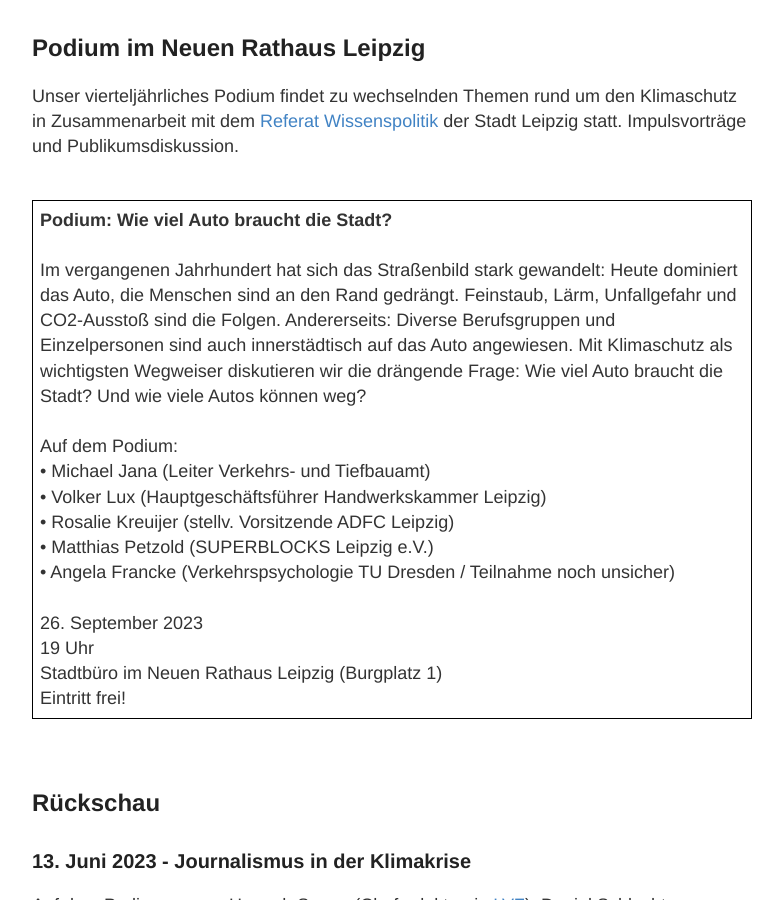
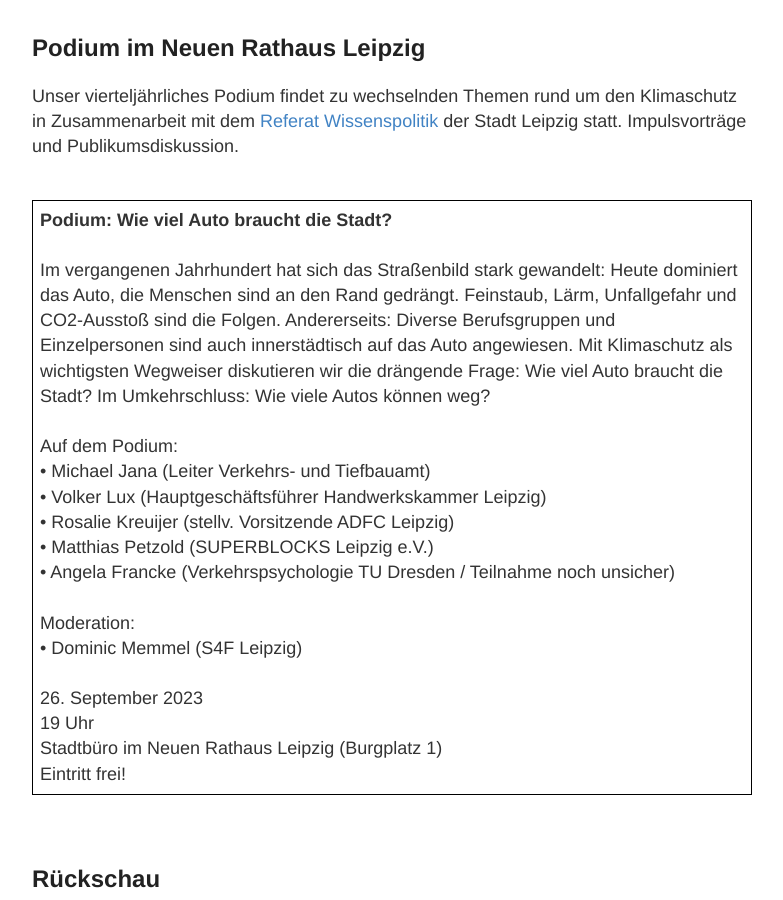
Before and after one commit to s4f-leipzig/s4f-leipzig.github.io, a Jekyll site: the page built from podium.html, in a window 1280 px wide and 900 px high, scrolled down 249 px. Shown: the whole window, without its empty margins (248-1031 px from the left). Built offline with Jekyll 4.4.1, drawn with Linux system fonts in a browser that asks for light colours.

Commit message:
Update podium.html

```diff
--- a/podium.html
+++ b/podium.html
@@ -8,7 +8,7 @@ Unser vierteljährliches Podium findet zu wechselnden Themen rund um den Klimasc
 <p style="border: 1px solid black; padding: 7px">
 <b>Podium: Wie viel Auto braucht die Stadt?</b>
 <br><br>
-Im vergangenen Jahrhundert hat sich das Straßenbild stark gewandelt: Heute dominiert das Auto, die Menschen sind an den Rand gedrängt. Feinstaub, Lärm, Unfallgefahr und CO2-Ausstoß sind die Folgen. Andererseits: Diverse Berufsgruppen und Einzelpersonen sind auch innerstädtisch auf das Auto angewiesen. Mit Klimaschutz als wichtigsten Wegweiser diskutieren wir die drängende Frage: Wie viel Auto braucht die Stadt? Und wie viele Autos können weg?
+Im vergangenen Jahrhundert hat sich das Straßenbild stark gewandelt: Heute dominiert das Auto, die Menschen sind an den Rand gedrängt. Feinstaub, Lärm, Unfallgefahr und CO2-Ausstoß sind die Folgen. Andererseits: Diverse Berufsgruppen und Einzelpersonen sind auch innerstädtisch auf das Auto angewiesen. Mit Klimaschutz als wichtigsten Wegweiser diskutieren wir die drängende Frage: Wie viel Auto braucht die Stadt? Im Umkehrschluss: Wie viele Autos können weg?
 <br><br>
 Auf dem Podium:
 <br>• Michael Jana (Leiter Verkehrs- und Tiefbauamt)
@@ -16,6 +16,9 @@ Auf dem Podium:
 <br>• Rosalie Kreuijer (stellv. Vorsitzende ADFC Leipzig)
 <br>• Matthias Petzold (SUPERBLOCKS Leipzig e.V.)
 <br>•  Angela Francke (Verkehrspsychologie TU Dresden / Teilnahme noch unsicher)
+<br><br>
+Moderation:
+<br>• Dominic Memmel (S4F Leipzig)
 <br><br>
 26. September 2023
 <br>19 Uhr
```
